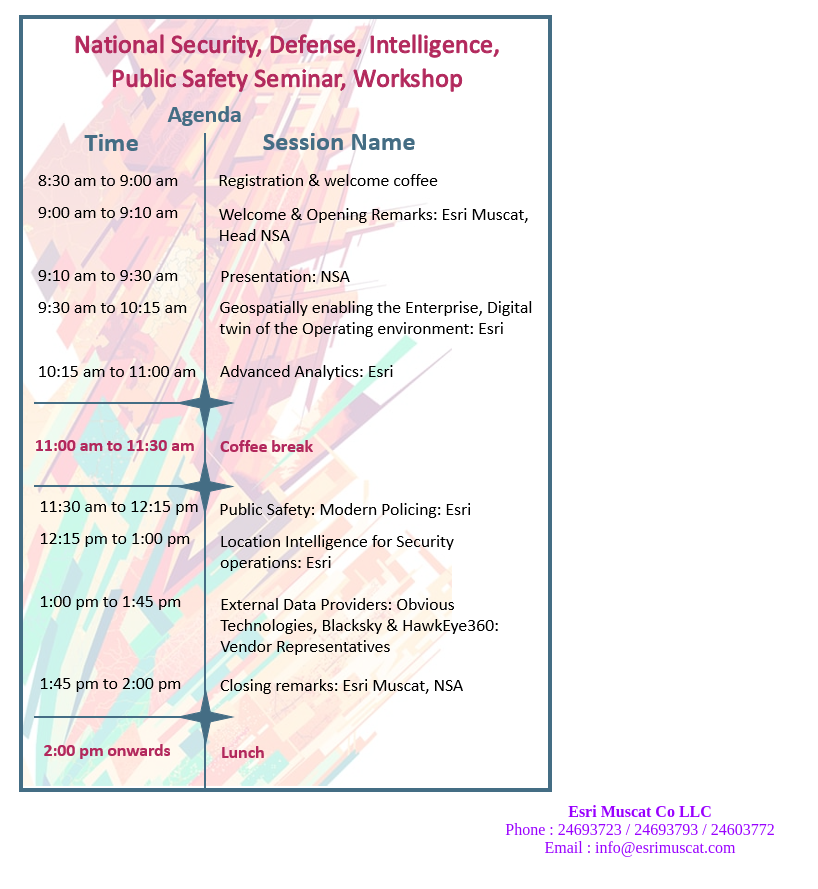
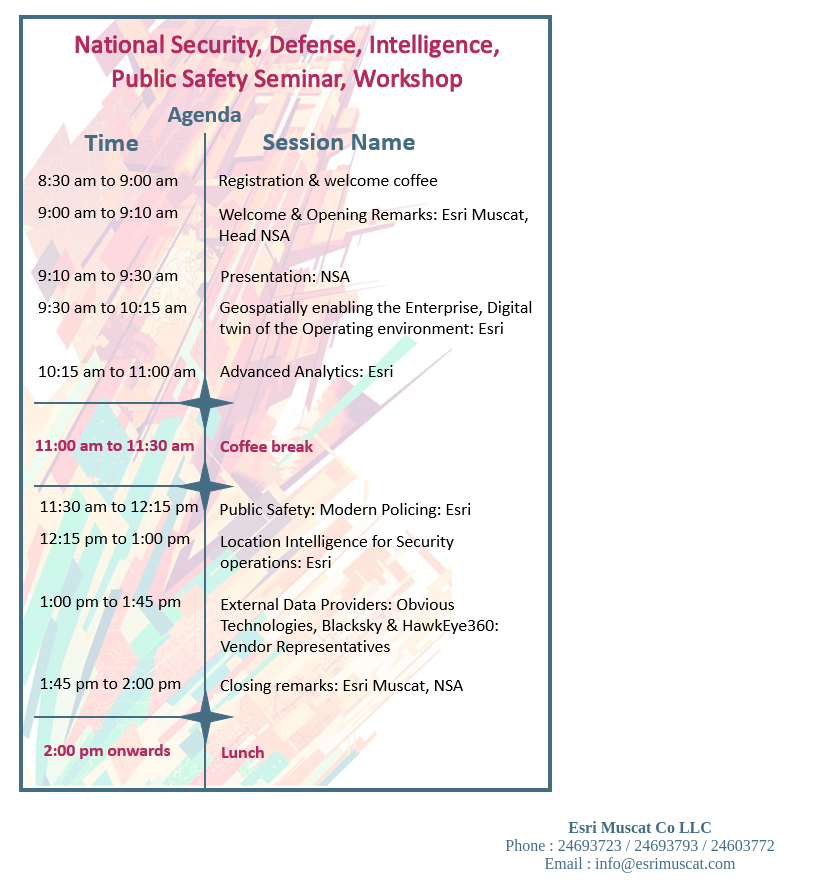
Before and after one commit to EsriMuscat/esrimuscat.github.io, a plain HTML site: page index.html in a window 1280 px wide. Shown: the whole page, without its empty margins (0-818 px from the left). Before the commit the page ends 865 px from the top, so only its background shows below. Drawn offline with Linux system fonts and the light colour scheme.

Commit message:
Update index.html

```diff
--- a/index.html
+++ b/index.html
@@ -11,16 +11,12 @@
 <img src="media\Agenda.png" style="max-width:100%;height:auto;" />
 
 <div style="text-align:center">
-    <font color="#9900FF">
+<p style="color:rgb(68,109,132)">
 <b>Esri Muscat Co LLC</b><br/>
 Phone : 24693723 / 24693793 / 24603772<br/>
 Email : info@esrimuscat.com<br/>
-</font>
-</div>
+</p>    </div>
 
-<footer>
-
-</footer>
 </body>
 
 </html>
```
